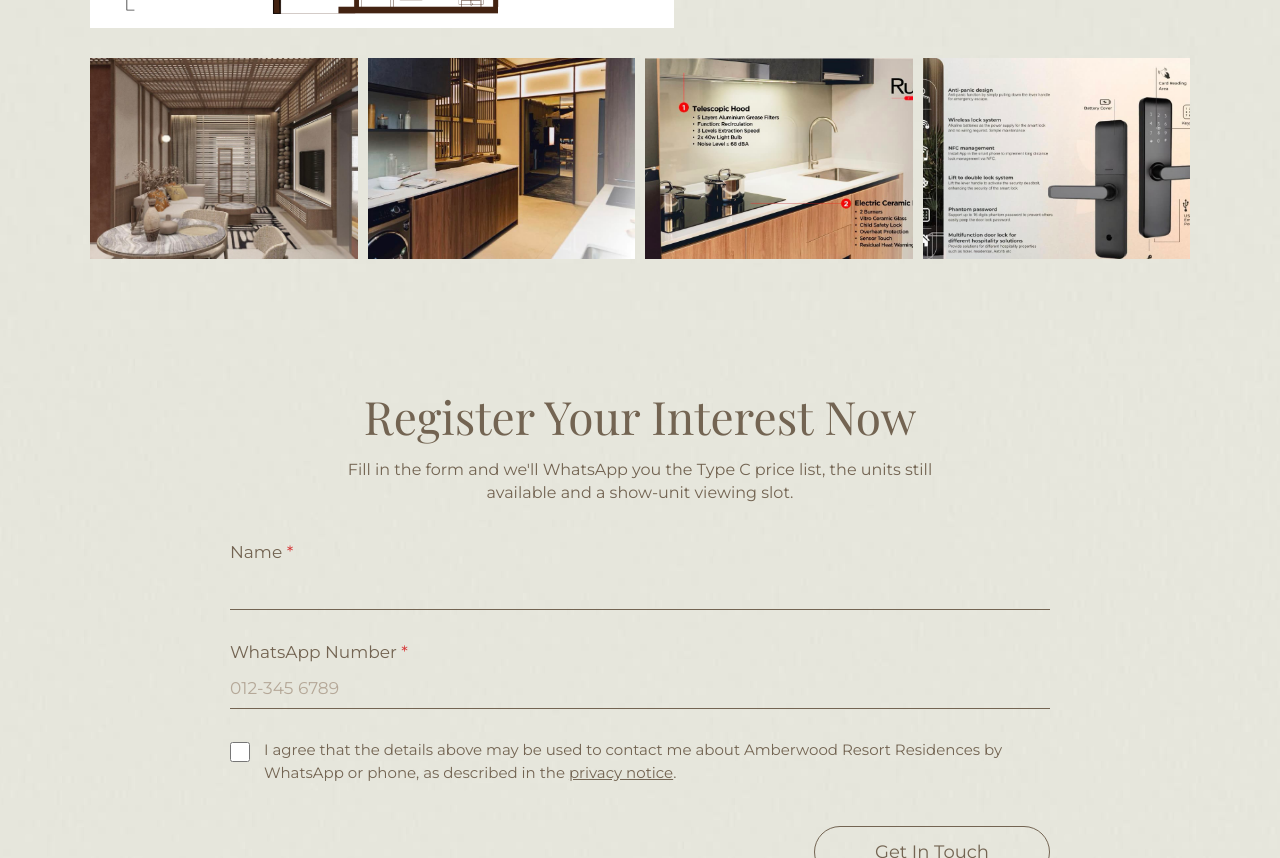
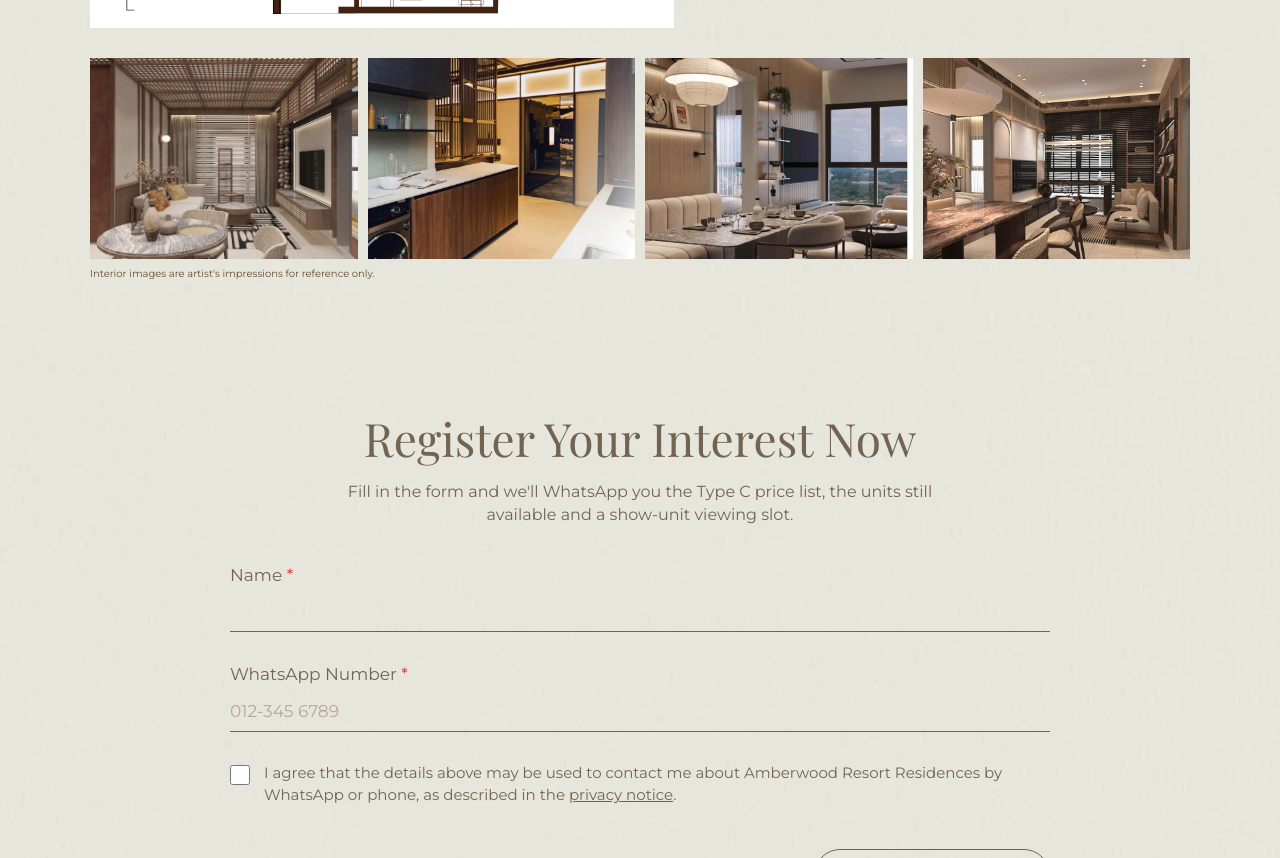
Before and after one commit to amberwood-jb/amberwood-type-c, a plain HTML site: page index.html in a window 1280 px wide. Shown: the part 3694-4552 px from the top of the page. Drawn offline with nearby package versions, Linux system fonts and the light colour scheme.

Commit message:
Replace hood and lock thumbnails with clean interior images
Co-Authored-By: Claude Opus 5.5 <noreply@anthropic.com>

```diff
--- a/index.html
+++ b/index.html
@@ -430,9 +430,10 @@ footer p{margin-bottom:10px;opacity:.9}
     <div class="thumbs anim fade d5">
       <img src="assets/typec-interior.jpg" alt="Type C living and dining, artist's impression" loading="lazy">
       <img src="assets/kitchen.jpg" alt="Kitchen fitted by Signature" loading="lazy">
-      <img src="assets/rubine.jpg" alt="Rubine hood and hob" loading="lazy">
-      <img src="assets/lock.jpg" alt="Digital lockset" loading="lazy">
+      <img src="assets/interior-dining.jpg" alt="Amberwood dining and living interior, artist's impression" width="800" height="600" loading="lazy">
+      <img src="assets/interior-living.jpg" alt="Amberwood living room interior, artist's impression" width="800" height="600" loading="lazy">
     </div>
+    <p class="ai" style="margin-top:8px;color:var(--brown-2)"><span class="en">Interior images are artist's impressions for reference only.</span><span class="zh">室内图为效果图，仅供参考。</span></p>
   </div>
 </section>
 
```
Also changed, not shown: assets/interior-dining.jpg (added), assets/interior-living.jpg (added), assets/lock.jpg (deleted), assets/rubine.jpg (deleted).
